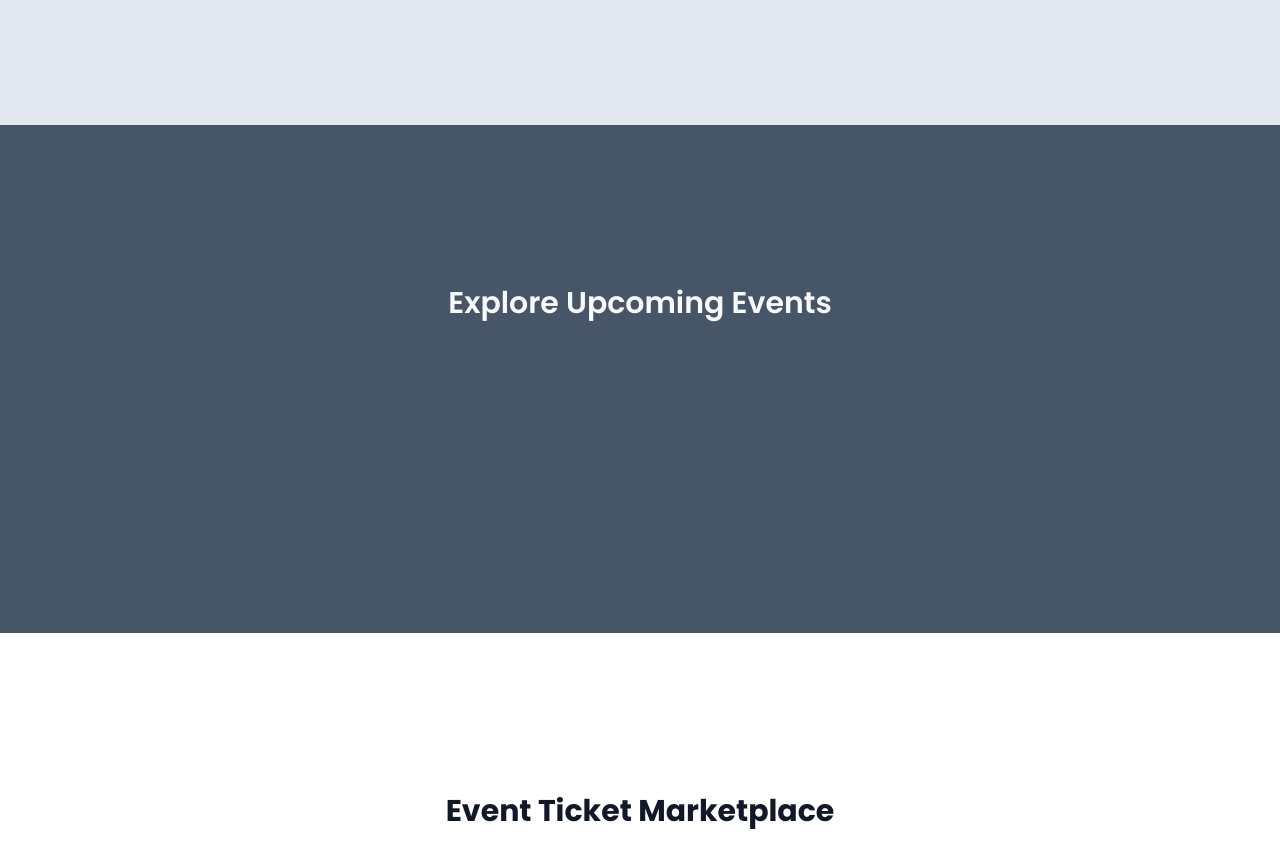
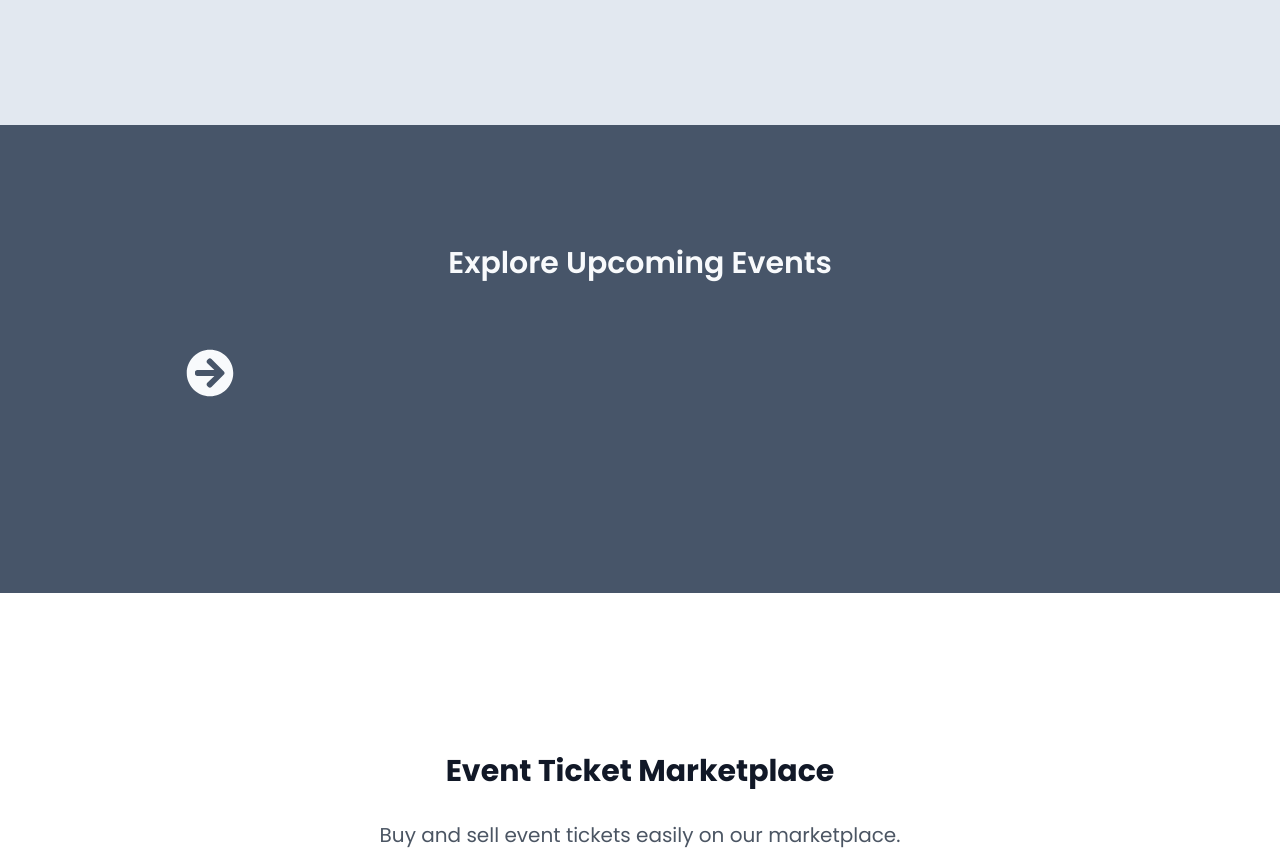
Before and after one commit to WTCHAI/Ebent, a Next.js app: page / in a window 1280 px wide. Shown: the part 1340-2204 px from the top of the page. Built offline with nearby package versions, Linux system fonts and the light colour scheme; no server answers; the database is empty.

Commit message:
Styling Examevent Usability & debugging sessionstorage getting

```diff
--- a/src/components/home/examEvent.tsx
+++ b/src/components/home/examEvent.tsx
@@ -2,9 +2,13 @@
 
 import React, { useState , useEffect} from 'react';
 
+import Link from 'next/link';
+
 import { FeedBlogDetail } from '@/interface/feedBlogs/feedBlogDetails';
 import { FeedStatus } from '@/interface/feedBlogs/feedstatus';
 import { onGetExamEvent } from '@/firebase/assets/home/examEvent';
+
+import { FaArrowCircleRight } from "react-icons/fa";
 
 import { Skeleton } from 'antd';
 
@@ -50,6 +54,7 @@ export default function ExamEvent() {
     sessionStorage.setItem('examEvent', JSON.stringify(response.payload.content))
     // console.log(response.payload.content)
     const tempFeeds: FeedBlogDetail[] = response.payload.content
+    // console.log(tempFeeds)
     onSetCurrentFeeds({
         currentFeeds : tempFeeds,
         status: response.status,
@@ -64,7 +69,7 @@ export default function ExamEvent() {
       isLoading : true
     })
      if (sessionStorage.getItem('examEvent')) {
-          const tempFeeds : FeedBlogDetail[] = (JSON.parse(sessionStorage.getItem('feeds') as string))
+          const tempFeeds : FeedBlogDetail[] = (JSON.parse(sessionStorage.getItem('examEvent') as string))
 
           onSetCurrentFeeds({
               ...Feeds,
@@ -78,16 +83,13 @@ export default function ExamEvent() {
       }
   },[])
   return (
-    <section className="bg-slate-600 py-[20vh]">
+    <section className="bg-slate-600 pt-[15vh] pb-[10vh]">
       <div className="flex flex-col px-4 items-center justify-center">
         <h2 className="text-3xl font-semibold text-slate-50 mb-8 text-center">Explore Upcoming Events</h2>
       </div>
-      <ul className="flex flex-row gap-8 overflow-x-scroll px-[5vw]">
-
-          {/* Event cards would be dynamically generated here */}
-
+      <ul className="flex flex-row items-center  gap-8 overflow-x-scroll  mx-[5vw] pb-[10vh] px-[5vw]">
           {
-            Feeds.currentFeeds?.map((feed,index) => {
+            Feeds.currentFeeds?.map((feed) => {
               //date translation
               const startDate = new Date(feed.startDate);
               const endDate = new Date(feed.endDate);
@@ -98,14 +100,14 @@ export default function ExamEvent() {
               return (
                 <li
                   key={feed.eventId}
-                  className="bg-gray-100 px-[10vw] rounded-lg shadow-md w-[30vw]"
+                  className="bg-gray-100 px-[3vw] rounded-lg shadow-md min-w-fit py-[2vh]"
                 >
                   <h3 className="text-xl font-semibold text-gray-800">{feed.eventTitle}</h3>
                   <p className="text-gray-600 mt-2">{feed.eventDescription}</p>
                   <p className="text-red-500 text-xs font-normal mb-2">
                     {translateDay(TransDateS[0])}, {TransDateS[1]} {TransDateS[2]} {TransDateE[3]}
                   </p>
-                  <a href="#" className="text-primaryBlue mt-4 inline-block">Learn More</a>
+                  <Link href="#" className="text-primaryBlue mt-4 inline-block">Learn More</Link>
                 </li>
               )
           })}
@@ -115,6 +117,16 @@ export default function ExamEvent() {
             </li>
           }
 
+          <li
+            className='ml-[2vw]'
+          >
+            <Link href="/explore">
+              <FaArrowCircleRight className='text-5xl text-slate-50'/>
+            </Link>
+
+          </li>
+
+
           {/* Repeat above block for more events */}
       </ul>
     </section>
```
